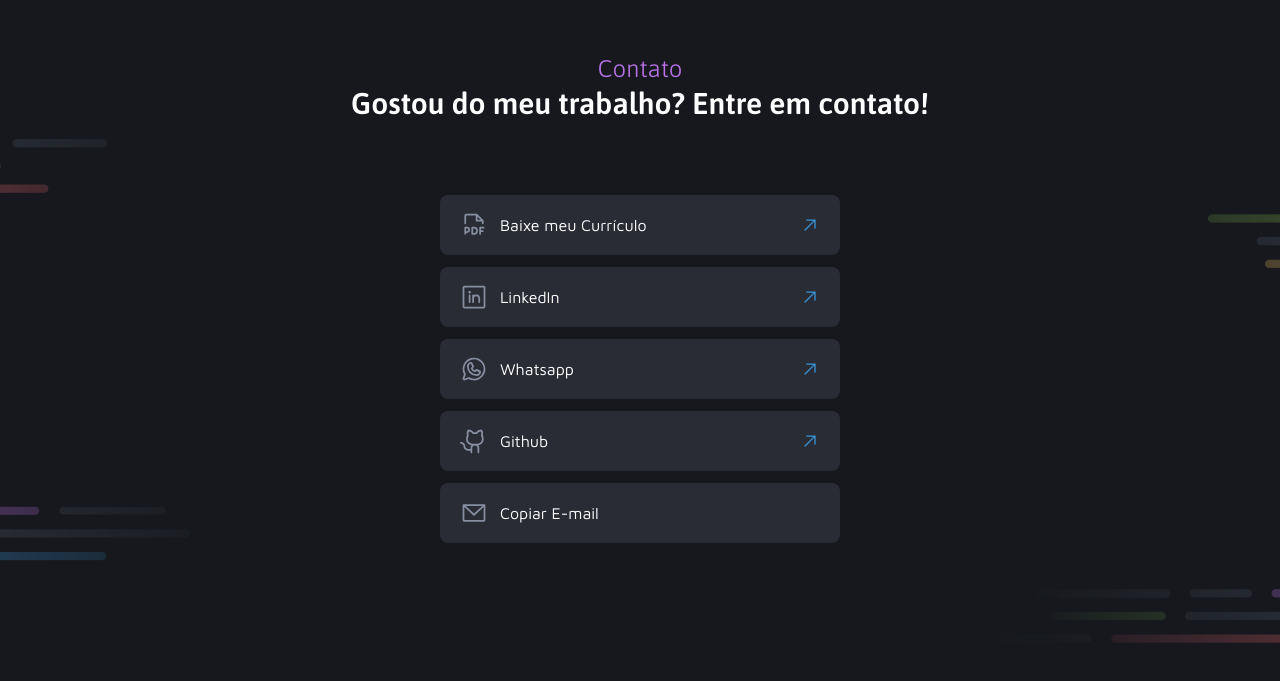
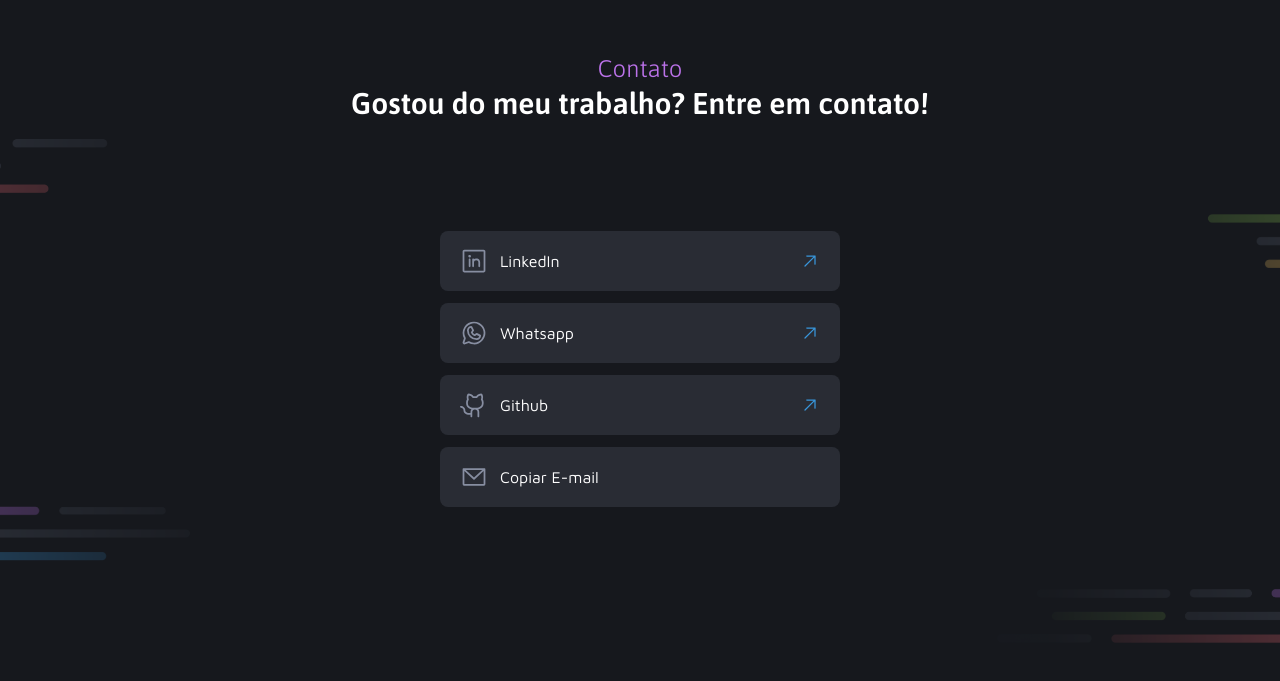
Before and after one commit to Lucasdelacerda/MyPortfolio, a React (Vite) app: page / in a window 1280 px wide. Shown: the part 1689-2370 px from the top of the page. Built offline with nearby package versions, Linux system fonts and the light colour scheme.

Commit message:
Update Contacts.tsx

```diff
--- a/src/components/Contacts.tsx
+++ b/src/components/Contacts.tsx
@@ -32,13 +32,6 @@ export default function Contacts() {
             </h2>
 
             <div className="flex flex-col justify-center gap-3 items-center w-[80vw] md:w-[400px] h-[400px] mt-12">
-                <a target="_blank" href='https://drive.google.com/file/d/1ZM0abVonBzMbNoiWEQZ0VJHz-g73IUI5/view' className="max-h-[60px] cursor-pointer flex w-full h-1/5 p-5 bg-Gray-300 rounded-lg items-center hover:transform hover:scale-105 duration-300">
-                    <svg xmlns="http://www.w3.org/2000/svg" width="28" height="28" fill="#878ea1" viewBox="0 0 256 256"><path d="M224,152a8,8,0,0,1-8,8H192v16h16a8,8,0,0,1,0,16H192v16a8,8,0,0,1-16,0V152a8,8,0,0,1,8-8h32A8,8,0,0,1,224,152ZM92,172a28,28,0,0,1-28,28H56v8a8,8,0,0,1-16,0V152a8,8,0,0,1,8-8H64A28,28,0,0,1,92,172Zm-16,0a12,12,0,0,0-12-12H56v24h8A12,12,0,0,0,76,172Zm88,8a36,36,0,0,1-36,36H112a8,8,0,0,1-8-8V152a8,8,0,0,1,8-8h16A36,36,0,0,1,164,180Zm-16,0a20,20,0,0,0-20-20h-8v40h8A20,20,0,0,0,148,180ZM40,112V40A16,16,0,0,1,56,24h96a8,8,0,0,1,5.66,2.34l56,56A8,8,0,0,1,216,88v24a8,8,0,0,1-16,0V96H152a8,8,0,0,1-8-8V40H56v72a8,8,0,0,1-16,0ZM160,80h28.69L160,51.31Z"></path></svg>
-                    <h3 className="maven ml-3 text-base text-white">{english ? "Download my CV" : "Baixe meu Currículo"}</h3>
-                    <svg className='ml-auto' width="20" height="20" viewBox="0 0 20 20" fill="none" xmlns="http://www.w3.org/2000/svg">
-                        <path d="M15.625 5V13.125C15.625 13.2908 15.5591 13.4497 15.4419 13.5669C15.3247 13.6842 15.1657 13.75 15 13.75C14.8342 13.75 14.6753 13.6842 14.558 13.5669C14.4408 13.4497 14.375 13.2908 14.375 13.125V6.50859L5.44217 15.4422C5.32489 15.5595 5.16583 15.6253 4.99998 15.6253C4.83413 15.6253 4.67507 15.5595 4.55779 15.4422C4.44052 15.3249 4.37463 15.1659 4.37463 15C4.37463 14.8341 4.44052 14.6751 4.55779 14.5578L13.4914 5.625H6.87498C6.70922 5.625 6.55025 5.55915 6.43304 5.44194C6.31583 5.32473 6.24998 5.16576 6.24998 5C6.24998 4.83424 6.31583 4.67527 6.43304 4.55806C6.55025 4.44085 6.70922 4.375 6.87498 4.375H15C15.1657 4.375 15.3247 4.44085 15.4419 4.55806C15.5591 4.67527 15.625 4.83424 15.625 5Z" fill="#3996DB" />
-                    </svg>
-                </a>
 
                 <a target="_blank" href='https://www.linkedin.com/in/lucas-lacerda-066316186/' className="max-h-[60px] cursor-pointer flex w-full h-1/5 p-5 bg-Gray-300 rounded-lg items-center hover:transform hover:scale-105 duration-300">
                     <svg width="28" height="28" viewBox="0 0 28 28" fill="none" xmlns="http://www.w3.org/2000/svg">
```
